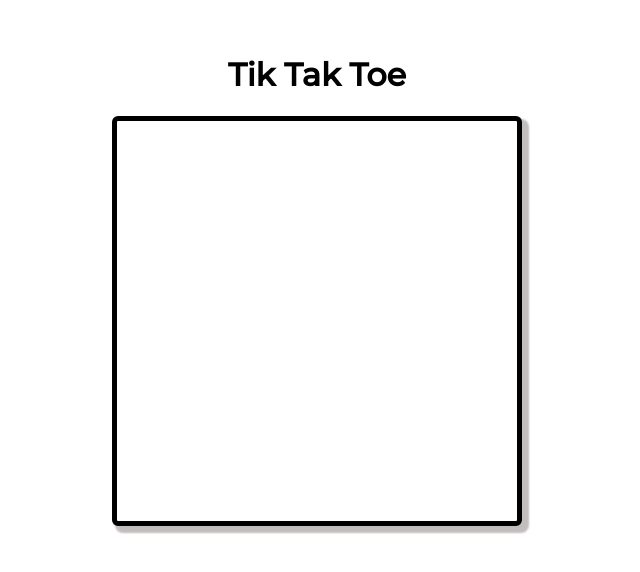
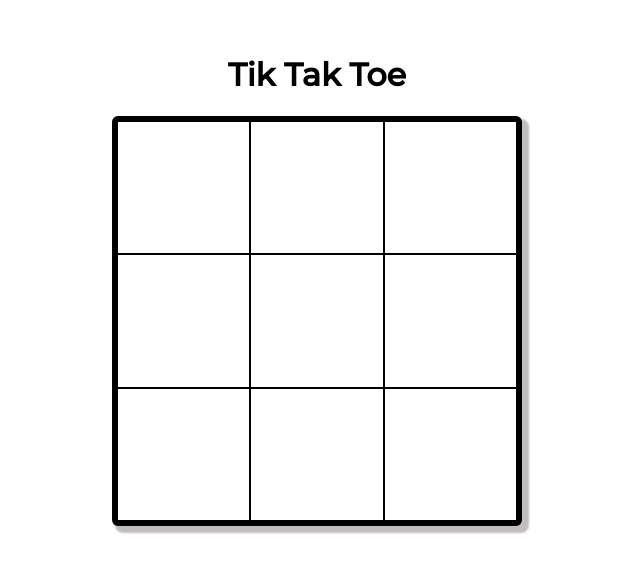
Before and after one commit to smenaquispe/michi, a React (Vite) app in the folder app/: page / in a window 1280 px wide. Shown: the part 116-688 px from the top of the page, without its empty margins (328-968 px from the left). Built offline with nearby package versions, Linux system fonts and the light colour scheme.

Commit message:
add locker component

```diff
--- /dev/null
+++ b/app/src/components/Locker.jsx
@@ -0,0 +1,18 @@
+import { useState } from "react"
+import xsvg from '../../assets/x.svg'
+
+function Locker () {
+    const [figure, setFigure] = useState('')
+
+    const displayFigure = e => {
+        figure === '' ? setFigure(xsvg) : setFigure('')
+    }
+
+    return (
+        <div className="locker" onClick={displayFigure}>{
+            figure && <img src={figure} alt="figure taken" />
+        }</div>
+    )
+}
+
+export default Locker
--- a/app/src/components/Table.jsx
+++ b/app/src/components/Table.jsx
@@ -1,25 +1,18 @@
 import styles from './Table.module.css'
+import Locker from './Locker'
 
 function Table () {
     return (
         <article className={styles.table}>
-            <section>
+            <Locker />
             <div></div>
             <div></div>
             <div></div>
-            </section>
-
-            <section>
             <div></div>
             <div></div>
             <div></div>
-            </section>
-
-            <section>
             <div></div>
             <div></div>
-                <div></div>
-            </section>
         </article>
     )
 }
--- a/app/src/components/Table.module.css
+++ b/app/src/components/Table.module.css
@@ -5,4 +5,11 @@
     border: solid 5px black;
     border-radius: 6px;
     box-shadow: 5px 5px 2px 2px rgb(194, 190, 190);
+
+    display: grid;
+    grid-template-columns: auto auto auto;
 }
+
+.table div {
+    border: solid 1px black;
+}
```
Also changed, not shown: app/assets/x.svg (added). Lines whose indentation alone changed are shown as unchanged.
